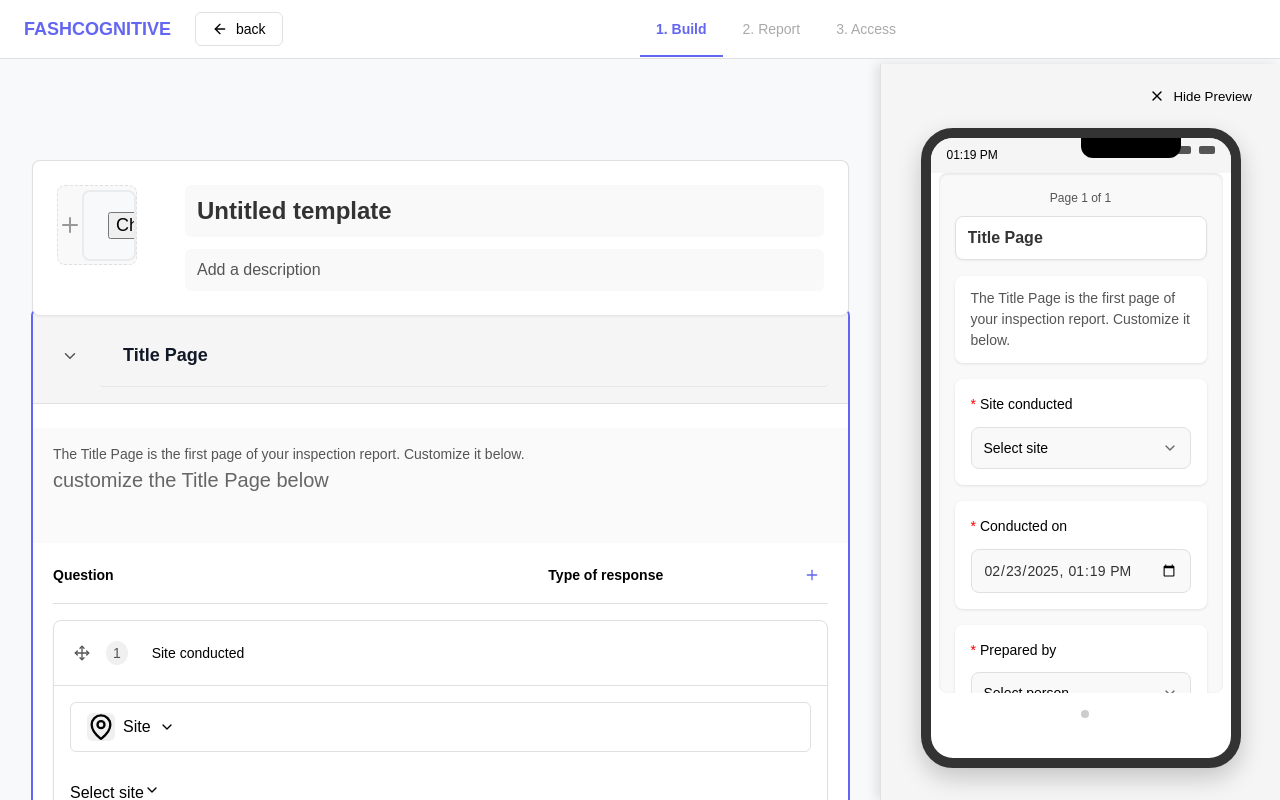
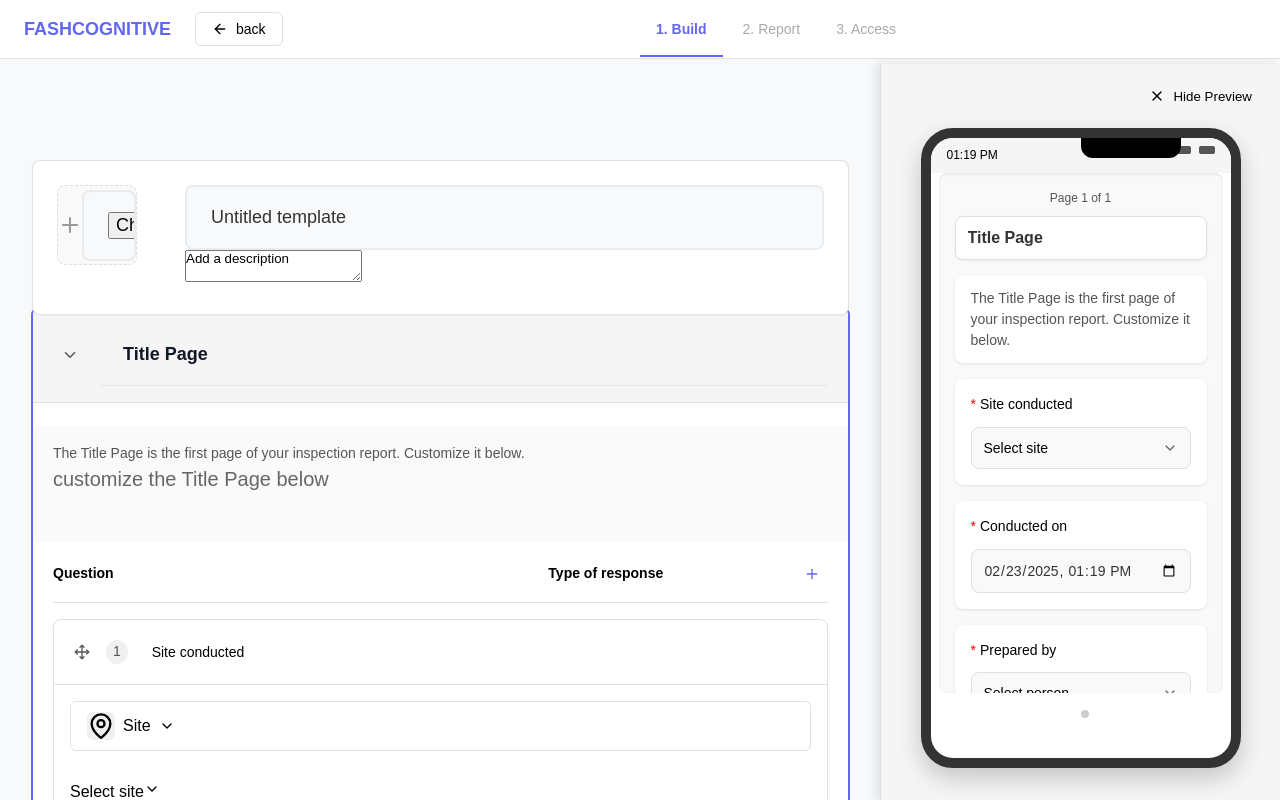
Before and after one commit to loganand612/fashcognitive-intern, a React (Create React App) app in the folder frontend/: page /create_templates in a window 1280 px wide. Shown: the top 800 px of the page. Built offline with nearby package versions, Linux system fonts and the light colour scheme.

Commit message:
Error in edit

```diff
--- a/frontend/src/pages/Create_template.tsx
+++ b/frontend/src/pages/Create_template.tsx
@@ -282,6 +282,7 @@ const shouldShowTrigger = (question: Question, triggerType: TriggerAction): bool
 
   return false
 }
+
 
 // Helper function to get condition icon
 const getConditionIcon = (condition: LogicCondition) => {
@@ -1605,10 +1606,13 @@ const Report: React.FC<{ template: Template }> = ({ template }) => {
   )
 }
 
-// Main Component
-const CreateTemplate = () => {
+interface Props {
+  id?: string;
+}
+
+const CreateTemplate: React.FC<Props> = ({ id }) => {
   const navigate = useNavigate()
-
+  console.log("Editing template with id:", id);
   const [templateId, setTemplateId] = useState<string | null>(null)
 
   const [templateData, setTemplateData] = useState({
@@ -1616,6 +1620,19 @@ const CreateTemplate = () => {
     description: "",
   })
   const generateId = () => Math.random().toString(36).substring(2, 9)
+
+  useEffect(() => {
+    if (id) {
+      axios
+        .get(`http://127.0.0.1:8000/api/users/templates/${id}/`)
+        .then((res) => {
+          setFormState(res.data); // This assumes your state is named formState
+        })
+        .catch((err) => {
+          console.error("Failed to load template", err);
+        });
+    }
+  }, [id]);
 
   const getDefaultQuestion = (responseType: ResponseType = "Text"): Question => ({
     id: generateId(),
@@ -1730,6 +1747,7 @@ const CreateTemplate = () => {
       axios
         .get(`http://localhost:8000/api/users/templates/${id}/`)
         .then((res) => {
+          console.log("Fetched template data:", res.data);
           // Make sure we set both templateData and template with the response data
           setTemplateData({
             title: res.data.title || "",
@@ -1777,6 +1795,7 @@ const CreateTemplate = () => {
     }
   }
 
+
   // Updated handleSave function with proper CSRF token handling
   const handleSave = async () => {
     if (!template.title) {
@@ -1862,6 +1881,10 @@ const CreateTemplate = () => {
     if (window.confirm("Do you want to save before leaving?")) handleSave()
     navigate("/templates")
   }
+
+  useEffect(() => {
+    console.log("Current template state:", template);
+  }, [template]);
 
   const handleLogoUpload = async (e: React.ChangeEvent<HTMLInputElement>) => {
     const file = e.target.files?.[0]
@@ -2994,19 +3017,16 @@ const CreateTemplate = () => {
                   />
                 </div>
                 <div className="template-info">
-                  <input
+                    <input
                     type="text"
-                    className="template-title"
+                    name="title"
                     value={template.title}
                     onChange={(e) => updateTemplateFn({ title: e.target.value })}
-                    placeholder="Untitled template"
-                  />
-                  <input
-                    type="text"
-                    className="template-description"
+                     />
+                  <textarea
+                    name="description"
                     value={template.description}
                     onChange={(e) => updateTemplateFn({ description: e.target.value })}
-                    placeholder="Add a description"
                   />
                 </div>
               </div>
@@ -3070,3 +3090,6 @@ const CreateTemplate = () => {
 }
 
 export default CreateTemplate
+function setFormState(data: any) {
+  throw new Error("Function not implemented.")
+}
--- a/frontend/src/pages/TemplateView.tsx
+++ b/frontend/src/pages/TemplateView.tsx
@@ -72,14 +72,10 @@ const TemplateView = () => {
       <aside className="tp-sidebar">
         <nav className="tp-sidebar-nav">
           {menuItems.map((item, index) => (
-            <a
-              key={index}
-              href={item.href}
-              className={`tp-nav-link ${item.active ? 'active' : ''}`}
-            >
+            <Link to={item.href} className={`tp-nav-link ${item.active ? 'active' : ''}`}>
               <item.icon size={20} />
               <span>{item.label}</span>
-            </a>
+            </Link>
           ))}
         </nav>
       </aside>
@@ -98,9 +94,10 @@ const TemplateView = () => {
           <div className="tp-template-view-header">
             <h1>{template.title}</h1>
             <Link to={`/templates/edit/${template.id}`} className="tp-edit-button">
-              <Edit size={16} />
-              Edit Template
+            <Edit size={16} />
+            Edit Template
             </Link>
+
           </div>
 
           <div className="tp-template-description">
--- a/frontend/src/pages/home.tsx
+++ b/frontend/src/pages/home.tsx
@@ -1,7 +1,7 @@
 import type React from "react";
 import "/Users/thilak/PythonFiles/Intern/safety_culture/fashcognitive-intern/frontend/src/assets/styles.css";
 import { Menu } from "lucide-react";
-
+import { useParams, Link } from "react-router-dom";
 
 // Import the icon images and video from the assets folder
 import createIcon from "/Users/thilak/PythonFiles/Intern/safety_culture/fashcognitive-intern/frontend/src/assets/img/create.png";
@@ -21,8 +21,9 @@ const Home2: React.FC = () => {
         </button>
         <div className="logo">FASHCOGNITIVE</div>
         <div className="auth-buttons">
-          <a href="\login" className="login-button1">Log in</a>
-          <a href="\register" className="signup-button1">Sign up for free</a>
+        <Link to="/login" className="login-button1">Log in</Link>
+        <Link to="/register" className="signup-button1">Sign up for free</Link>
+
         </div>
       </header>
 
--- a/frontend/src/routes.tsx
+++ b/frontend/src/routes.tsx
@@ -9,6 +9,13 @@ import Template from "./pages/Template";
 import TemplatePage from "./pages/Create_template";
 import TemplateView from "./pages/TemplateView";
 
+import { useParams } from "react-router-dom";
+
+// Wrapper component to pass `id` as a prop
+const CreateTemplateWithId = () => {
+  const { id } = useParams();
+  return <CreateTemplate id={id} />;
+};
 
 const AppRoutes: React.FC = () => {
   return (
@@ -21,7 +28,7 @@ const AppRoutes: React.FC = () => {
       <Route path="/templates" element={<Template />} />
       <Route path="/templates" element={<TemplatePage />} />
       <Route path="/template/:id" element={<TemplateView />} />
-      <Route path="/templates/edit/:id" element={<CreateTemplate />} />
+      <Route path="/templates/edit/:id" element={<CreateTemplateWithId />} />
     </Routes>
   );
 };
```
